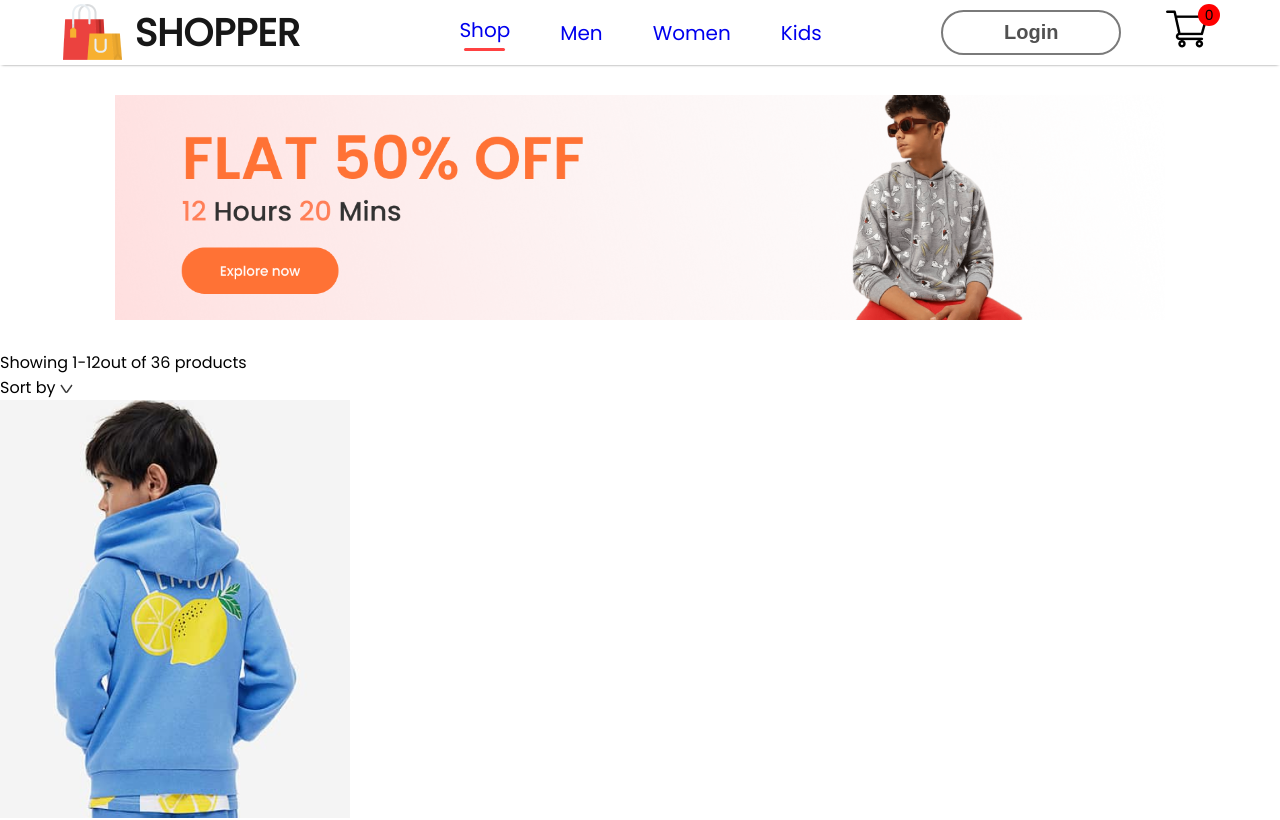
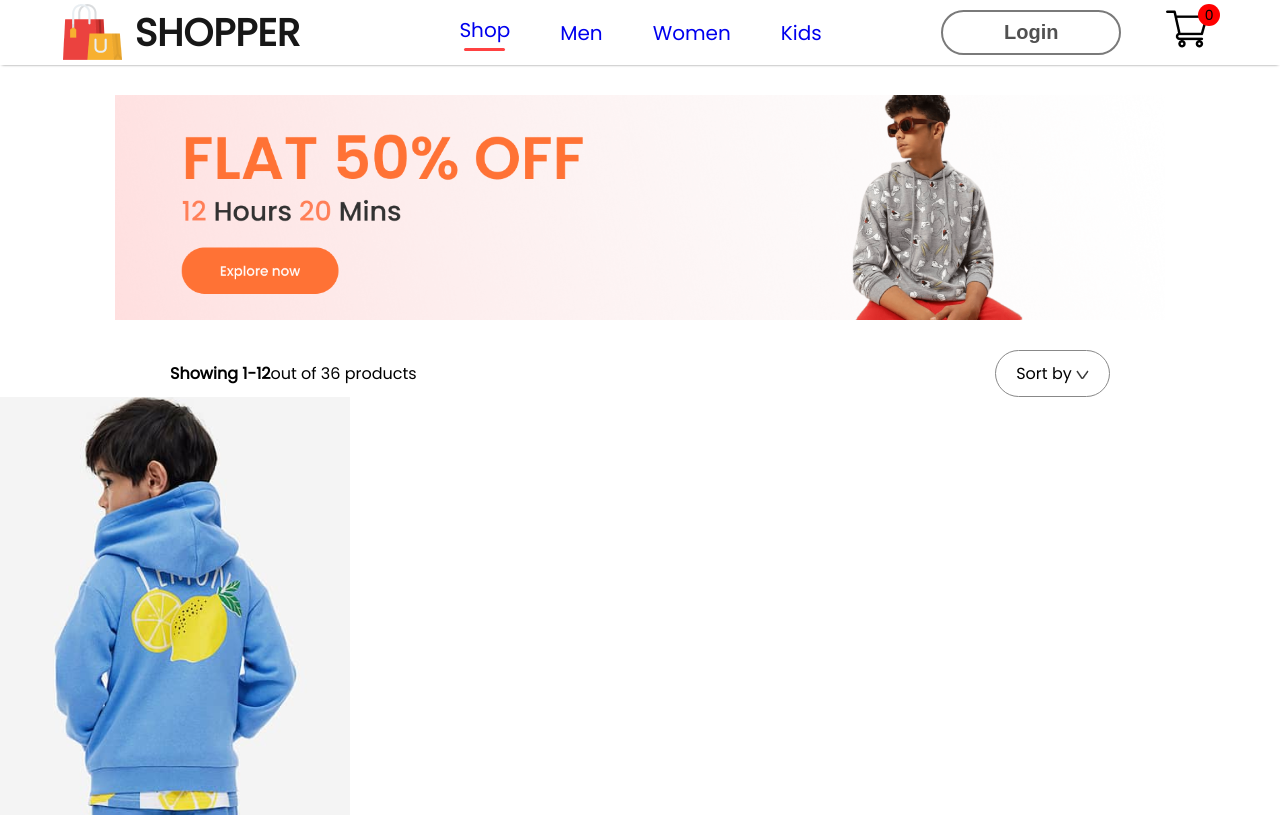
Before and after one commit to mohitdhanorkar/E-Commerce, a React (Create React App) app in the folder e-commerce/: page /kids in a window 1280 px wide. Shown: the top 820 px of the page. Built offline with nearby package versions, Linux system fonts and the light colour scheme.

Commit message:
styling to shopcategory-indexSort

```diff
--- a/e-commerce/src/Pages/CSS/ShopCategory.css
+++ b/e-commerce/src/Pages/CSS/ShopCategory.css
@@ -3,3 +3,17 @@
     margin: 30px auto;
     width: 82%;
 }
+.shopcategory-indexSort{
+    display: flex;
+    margin: 0px 170px;
+    justify-content: space-between;
+    align-items: center;
+}
+.shopcategory-sort{
+    padding: 10px 20px;
+    border-radius: 40px;
+    border: 1px solid #888;
+}
+.shopcategory-indexSort p span{
+    font-weight: 600;
+}
```
